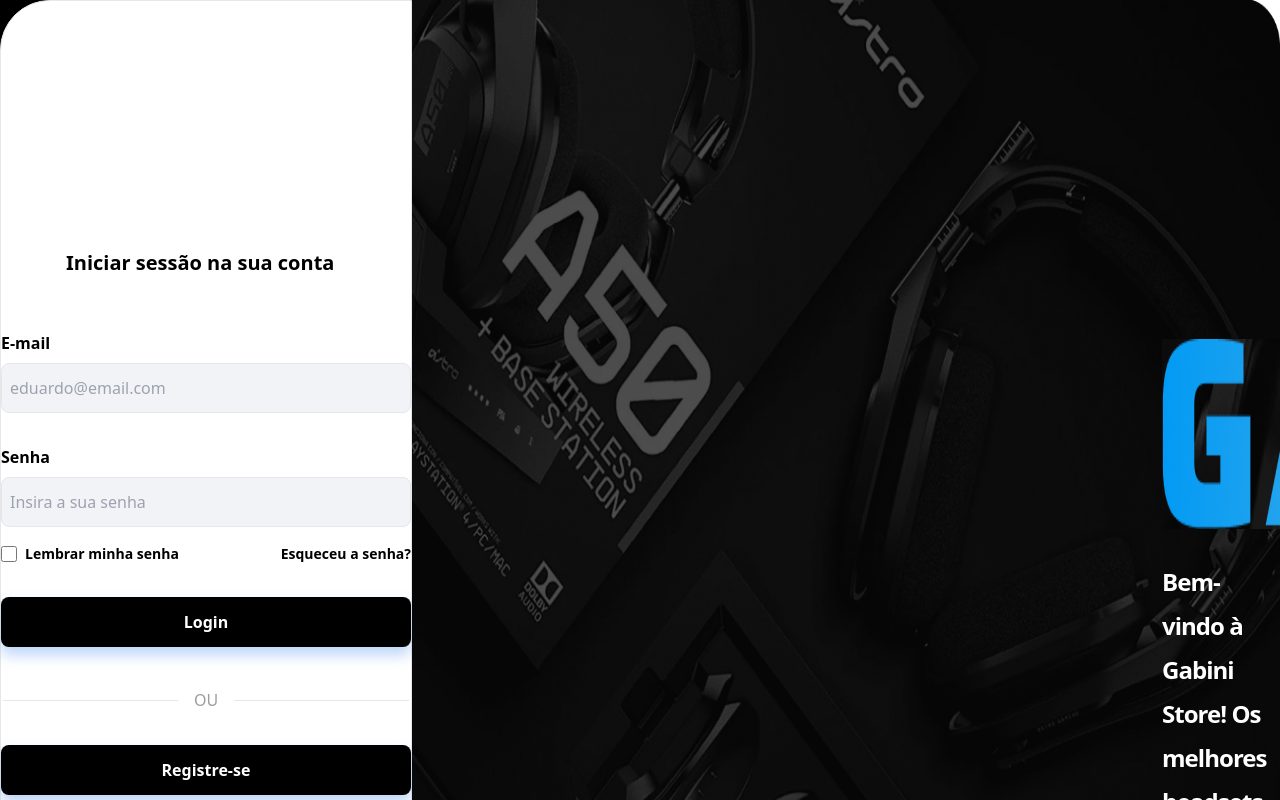
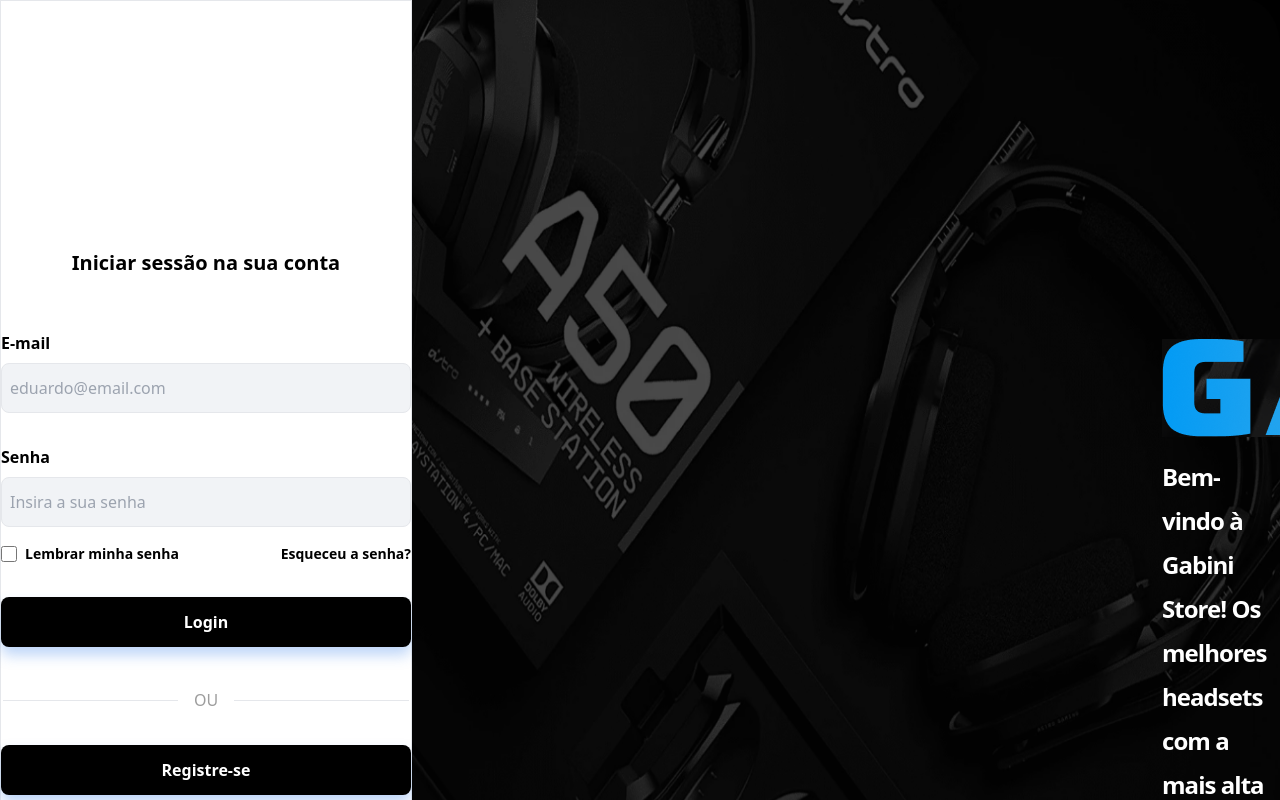
Before and after one commit to jeandeandrade/Projeto-4T-A, a Vue app: page /Login in a window 1280 px wide. Shown: the top 800 px of the page. Built offline with nearby package versions, Linux system fonts and the light colour scheme.

Commit message:
ajustando os tamanhos

```diff
--- a/src/components/Login.vue
+++ b/src/components/Login.vue
@@ -3,10 +3,10 @@
 <template>
   <div class="flex bg-black">
     <div
-      class="bg-[#FFF] w-[480px] h-[945px] flex flex-col items-center border shadow-lg rounded-tl-[50px] rounded-bl-[50px] justify-start"
+      class="bg-[#FFF] w-[480px] h-[945px] flex flex-col items-center border shadow-lg justify-start"
     >
       <h1
-        class="text-black font-bold text-xl w-[280px] h-[30px] mt-[248px] mb-[20px]"
+        class="text-black font-bold text-xl text-center w-[280px] h-[30px] mt-[248px] mb-[20px]"
       >
         Iniciar sessão na sua conta
       </h1>
@@ -72,13 +72,13 @@
       </div>
     </div>
     <div class="relative">
-      <img src="../assets/images/card.jpg" class="w-[1500px] h-[945px]" />
+      <img src="../assets/images/card.png" class="w-[1500px] h-[945px]" />
       <img
         src="../assets/images/logo.png"
-        class="absolute w-[561px] h-[189.51px] top-[339px] left-[750px]"
+        class="absolute w-[561px] top-[339px] left-[750px]"
       />
       <p
-        class="absolute top-[560px] text-white left-[750px] font-inter font-bold text-[24px] leading-[44px] tracking-[-0.04em]"
+        class="absolute top-[455px] text-white left-[750px] font-inter font-bold text-[24px] leading-[44px] tracking-[-0.04em]"
       >
         Bem-vindo à Gabini Store! Os melhores headsets <br />
         com a mais alta qualidade, você encontra aqui.
--- a/src/components/NavBar.vue
+++ b/src/components/NavBar.vue
@@ -24,7 +24,7 @@ function toggleDropdown() {
         </ul>
 
         <div class="flex items-center space-x-4 items__nav__signin__signup hidden lg:flex">
-            <a href="#" class="hover:text-blue-600 items__nav__sign">SIGN IN</a>
+            <a href="/login" class="hover:text-blue-600 items__nav__sign">SIGN IN</a>
             <div class="text__sign__signup">&nbsp;</div>
             <router-link to="/registration"><a href="#" class="text-white py-2 px-4 items__nav__signup">SIGN UP FOR FREE</a></router-link>
         </div>
```
Also changed, not shown: src/assets/images/Card.jpg (deleted), src/assets/images/Card.png (added), src/views/LoginView.vue (line endings or trailing spaces).
